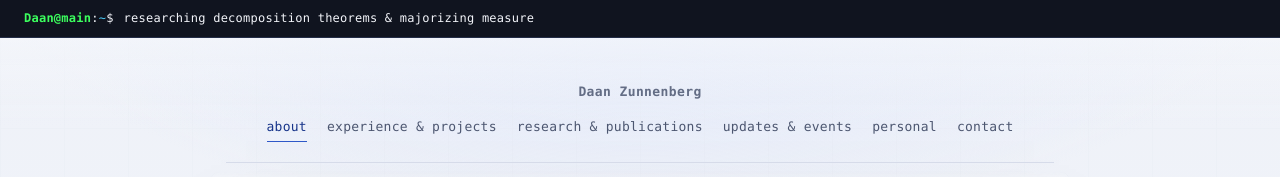
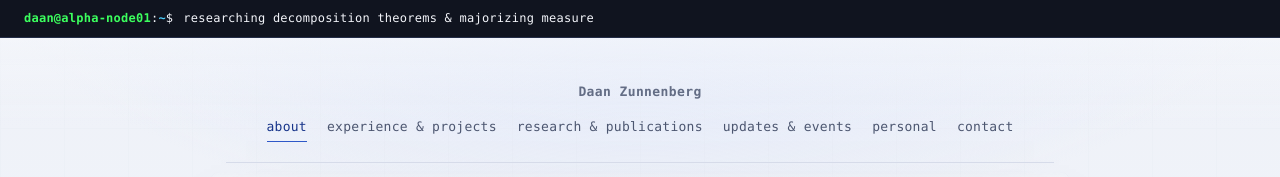
Before and after one commit to DaanZunnenberg/DaanZunnenberg.github.io, a Jekyll site: the page built from index.md, in a window 1280 px wide. Shown: the top 177 px of the page. Built offline with Jekyll 4.4.1, drawn with Linux system fonts in a browser that asks for light colours.

Commit message:
Update console-bar prompt to daan@alpha-node01, bold the path like a real bash PS1
Green bold user@host, bold blue cwd, matching the classic Linux terminal prompt scheme (already used --term-green/--term-blue elsewhere on the site).

```diff
--- a/_layouts/default.html
+++ b/_layouts/default.html
@@ -12,7 +12,7 @@
 <body>
   <div class="bg-grid" aria-hidden="true"></div>
   <div class="console-bar" aria-hidden="true">
-    <span class="console-prompt"><span class="console-user">Daan@main</span><span class="console-sep">:</span><span class="console-path">~</span><span class="console-sep">$</span></span>
+    <span class="console-prompt"><span class="console-user">daan@alpha-node01</span><span class="console-sep">:</span><span class="console-path">~</span><span class="console-sep">$</span></span>
     <span id="console-text" class="console-text"></span><span class="console-caret">&#9608;</span>
   </div>
   <div class="wrap">
--- a/assets/css/style.css
+++ b/assets/css/style.css
@@ -116,6 +116,7 @@ body::after {
 
 .console-path {
   color: var(--term-blue);
+  font-weight: 700;
 }
 
 .console-text {
```
